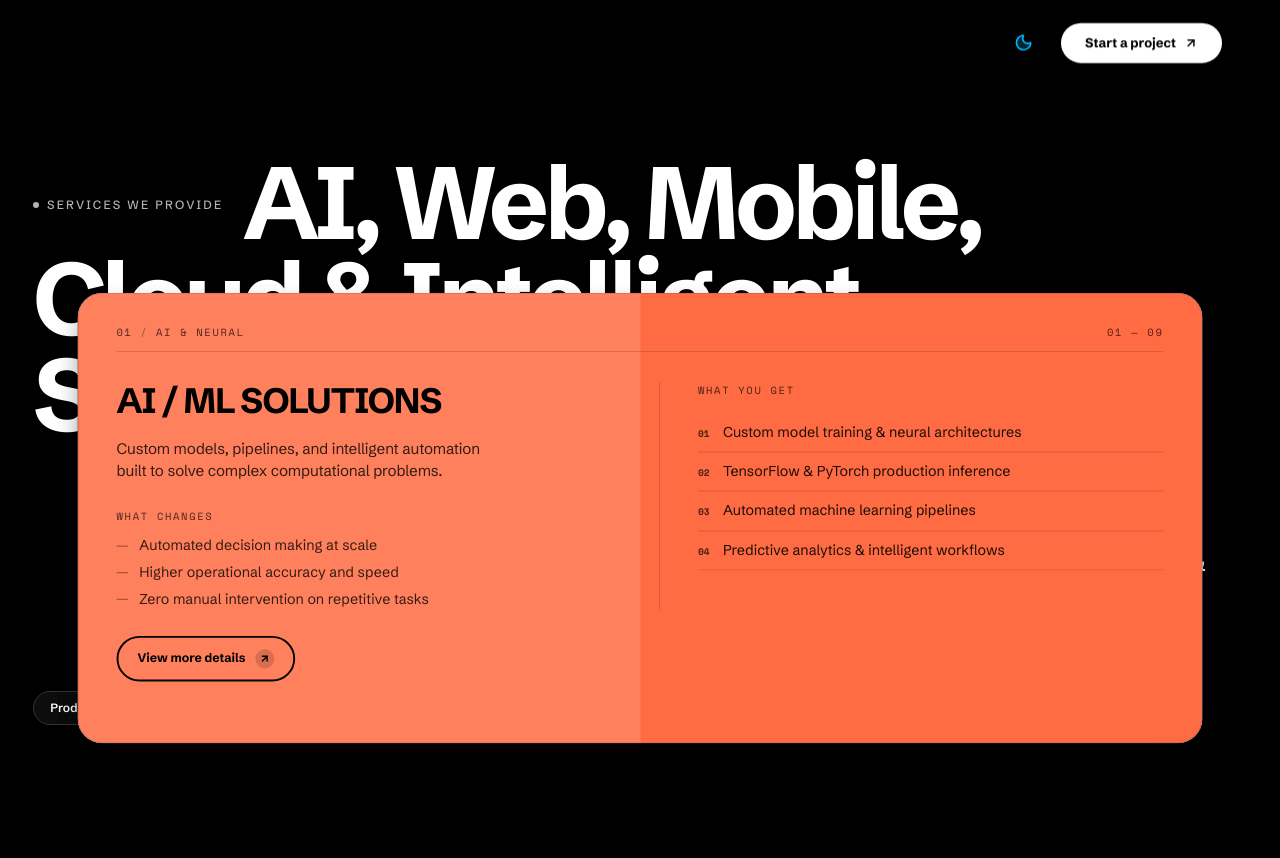
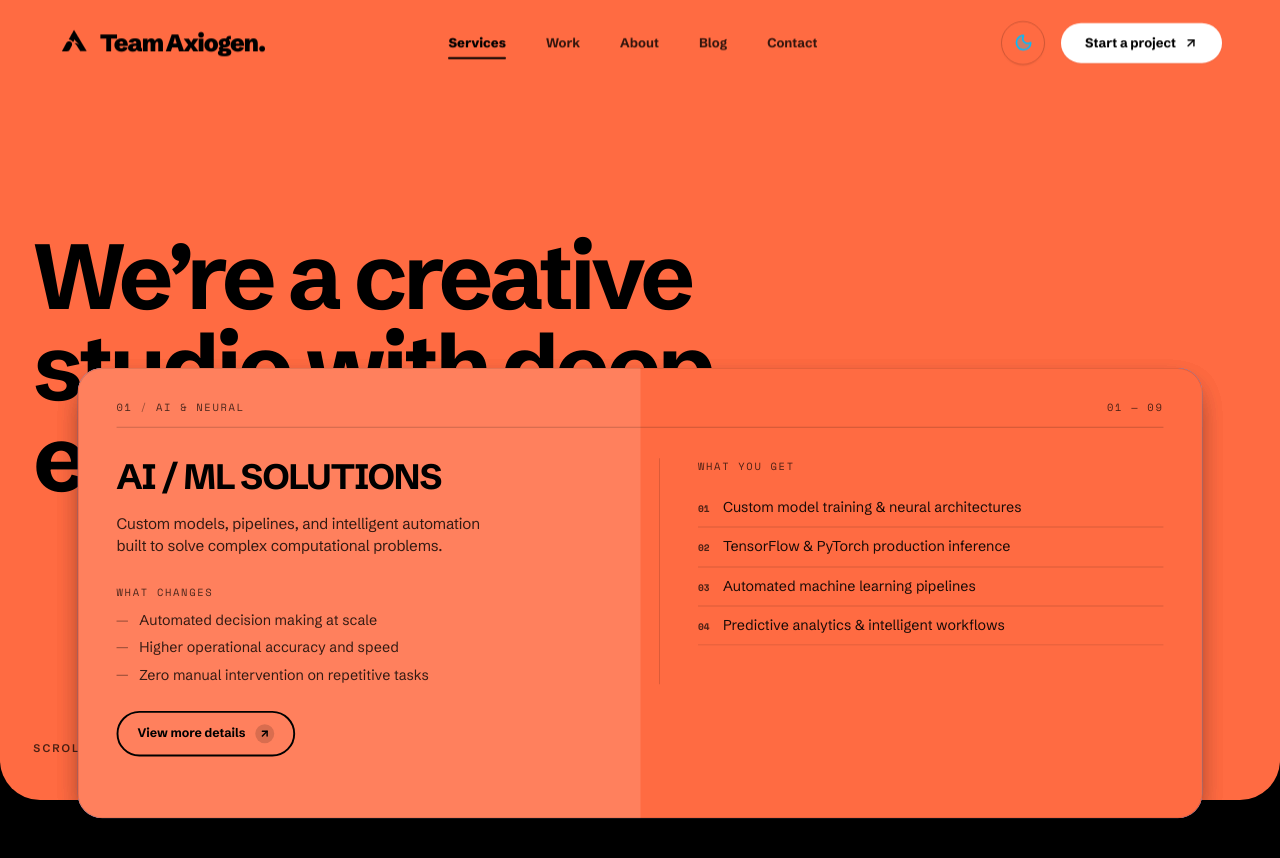
Before and after one commit to axiogenai/portfolio-redesign, a Next.js app: page /what-we-do in a window 1280 px wide. Shown: the top 858 px of the page. Built offline with nearby package versions, Linux system fonts and the light colour scheme.

Commit message:
fix: restore signature coral orange hero header and BlurLines animation on /what-we-do

```diff
--- a/app/what-we-do/page.tsx
+++ b/app/what-we-do/page.tsx
@@ -6,7 +6,8 @@ import { motion } from "framer-motion";
 import { ArrowUpRight } from "lucide-react";
 import Navbar from "@/components/Navbar";
 import Footer from "@/components/Footer";
-import PageHeader from "@/components/PageHeader";
+import BlurLines from "@/components/BlurLines";
+import { usePageIntro } from "@/components/PageTransitionProvider";
 import SmoothScroll from "@/components/SmoothScroll";
 import ServicesDeck, { ServiceItem } from "@/components/ServicesDeck";
 
@@ -259,13 +260,9 @@ const techStack = [
   ".NET",
 ];
 
-const badges = [
-  "Production-Grade Code",
-  "On-Time Delivery",
-  "Affordable Pricing",
-];
+export default function WhatWeDoPage() {
+  const { revealed } = usePageIntro();
 
-export default function WhatWeDoPage() {
   return (
     <SmoothScroll>
       <div className="min-h-screen bg-background text-foreground font-['Schibsted_Grotesk',sans-serif]">
@@ -274,35 +271,56 @@ export default function WhatWeDoPage() {
         <main
           className="px-4 md:px-[clamp(20px,2.6vw,52px)]"
           style={{
-            paddingTop: "clamp(104px, 12vw, 168px)",
             paddingBottom: "clamp(56px, 7vw, 120px)",
           }}
         >
-          <div className="mx-auto max-w-[1920px]">
-            {/* Page Header */}
-            <PageHeader
-              eyebrow="Services We Provide"
-              lines={["AI, Web, Mobile,", "Cloud & Intelligent Systems."]}
-              support="From research to deployment — we build powerful, intelligent digital products for enterprises, startups & students. You envision it, we engineer it."
-            />
+          {/* Signature Coral Orange Header */}
+          <header
+            className="-mx-4 flex min-h-[100svh] flex-col rounded-b-[24px] px-4 md:-mx-[clamp(20px,2.6vw,52px)] md:rounded-b-[40px] md:px-[clamp(20px,2.6vw,52px)]"
+            style={{
+              backgroundColor: "#FF6B42",
+              paddingTop: "clamp(104px, 12vw, 168px)",
+            }}
+          >
+            <div className="flex flex-1 flex-col justify-center">
+              <div className="mb-4 flex items-center gap-2 text-[11px] font-medium tracking-[0.04em] text-black/70 sm:hidden">
+                <span className="h-1.5 w-1.5 shrink-0 rounded-full bg-black/60" />
+                Services
+              </div>
 
-            {/* Value Guarantees Badges - NO ICONS, NO COLORED BULLETS */}
-            <motion.div
-              initial={{ opacity: 0, y: 16 }}
-              animate={{ opacity: 1, y: 0 }}
-              transition={{ duration: 0.55, ease: customEase }}
-              className="mt-6 flex flex-wrap items-center gap-3"
-            >
-              {badges.map((b) => (
-                <div
-                  key={b}
-                  className="rounded-full border border-border bg-card px-4 py-2 text-xs font-semibold text-foreground shadow-sm"
-                >
-                  <span>{b}</span>
-                </div>
-              ))}
-            </motion.div>
-          </div>
+              <h1
+                className="block text-black"
+                style={{
+                  fontSize: "clamp(2.05rem, 7.2vw, 7.25rem)",
+                  lineHeight: 0.99,
+                  letterSpacing: "-0.045em",
+                  fontWeight: 700,
+                }}
+              >
+                <BlurLines
+                  active={revealed}
+                  className="block text-black"
+                  lines={["We’re a creative", "studio with deep", "expertise"]}
+                />
+              </h1>
+
+              <div className="mt-8 grid grid-cols-1 lg:mt-14 lg:grid-cols-12">
+                <p className="max-w-[30ch] text-lg leading-[1.35] text-black sm:text-xl md:text-[1.4rem] lg:col-span-5 lg:col-start-7">
+                  We bring craft and clear thinking to ambitious brands, and build work that earns attention.
+                </p>
+              </div>
+            </div>
+
+            <div className="flex items-center gap-3 pb-10 text-[11px] font-semibold uppercase tracking-[0.18em] text-black/70">
+              <span>Scroll</span>
+              <motion.span
+                className="block h-6 w-px bg-black/40"
+                initial={{ y: 0, opacity: 0.35 }}
+                animate={{ y: [0, 8, 0], opacity: [0.35, 1, 0.35] }}
+                transition={{ duration: 1.8, repeat: Infinity, ease: "easeInOut" }}
+              />
+            </div>
+          </header>
 
           {/* Signature Interactive Stacked Card Deck - 9 Services */}
           <div className="mt-14 lg:mt-20 -mx-4 md:-mx-[clamp(20px,2.6vw,52px)]">
```
